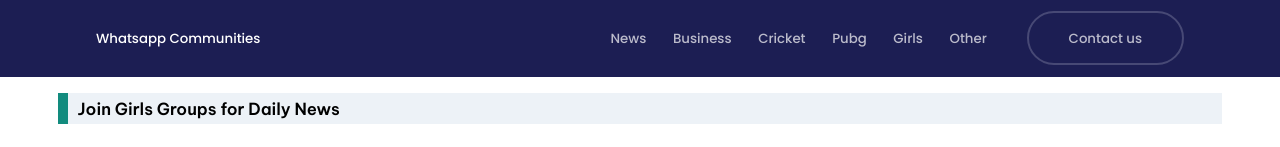
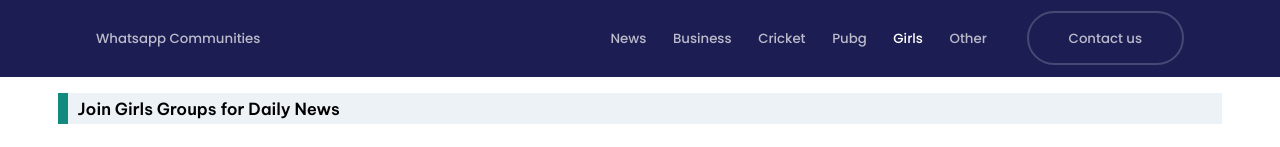
Before and after one commit to Tahirasif31/whatsappgrouplinks_next.js, a Next.js app: page /girls in a window 1280 px wide. Shown: the top 147 px of the page. Built offline with nearby package versions, Linux system fonts and the light colour scheme; no server answers; the database is empty.

Commit message:
Nav active link styling completed with usePathname

```diff
--- a/app/components/Nav.js
+++ b/app/components/Nav.js
@@ -2,52 +2,93 @@
 import Link from "next/link";
 import styles from "./Nav.module.css";
 import { useState } from "react";
+import { usePathname } from "next/navigation";
 
 function Nav() {
   const [mobNav, setMobNav] = useState(false);
   function mobNavHidden() {
     setMobNav((mobNav) => (mobNav ? false : mobNav));
   }
+
+  const pathname = usePathname();
   return (
     <nav className={`${styles.nav} ${mobNav ? styles.navOpen : ""}`}>
       <div className={styles.navContainer}>
-        <Link href={"/"} className={styles.link}>
+        <Link
+          href={"/"}
+          className={`${styles.link} ${pathname === "/" ? styles.active : ""}`}
+        >
           <span className={styles.logo}>Whatsapp Communities</span>
         </Link>
         <nav className={styles.navigation}>
           <ul className={styles.ul}>
             <li className={styles.li} onClick={mobNavHidden}>
-              <Link href={"/news"} className={styles.link}>
+              <Link
+                href={"/news"}
+                className={`${styles.link} ${
+                  pathname === "/news" ? styles.active : ""
+                }`}
+              >
                 News
               </Link>
             </li>
             <li className={styles.li} onClick={mobNavHidden}>
-              <Link href={"/business"} className={styles.link}>
+              <Link
+                href={"/business"}
+                className={`${styles.link} ${
+                  pathname === "/business" ? styles.active : ""
+                }`}
+              >
                 Business
               </Link>
             </li>
             <li className={styles.li} onClick={mobNavHidden}>
-              <Link href={"/cricket"} className={styles.link}>
+              <Link
+                href={"/cricket"}
+                className={`${styles.link} ${
+                  pathname === "/cricket" ? styles.active : ""
+                }`}
+              >
                 Cricket
               </Link>
             </li>
             <li className={styles.li} onClick={mobNavHidden}>
-              <Link href={"/pubg"} className={styles.link}>
+              <Link
+                href={"/pubg"}
+                className={`${styles.link} ${
+                  pathname === "/pubg" ? styles.active : ""
+                }`}
+              >
                 Pubg
               </Link>
             </li>
             <li className={styles.li} onClick={mobNavHidden}>
-              <Link href={"/girls"} className={styles.link}>
+              <Link
+                href={"/girls"}
+                className={`${styles.link} ${
+                  pathname === "/girls" ? styles.active : ""
+                }`}
+              >
                 Girls
               </Link>
             </li>
             <li className={styles.li} onClick={mobNavHidden}>
-              <Link href={"/others"} className={styles.link}>
+              <Link
+                href={"/others"}
+                className={`${styles.link} ${
+                  pathname === "/others" ? styles.active : ""
+                }`}
+              >
                 Other
               </Link>
             </li>
             <li className={styles.li} onClick={mobNavHidden}>
-              <Link href={"/contact-us"} className={styles.link}>
+              <Link
+                href={"/contact-us"}
+                className={`${styles.link} ${
+                  pathname === "/contact-us" ? styles.active : ""
+                }`}
+              >
                 Contact us
               </Link>
             </li>
--- a/app/components/Nav.module.css
+++ b/app/components/Nav.module.css
@@ -13,7 +13,7 @@
   align-items: center;
 }
 .logo {
-  color: var(--White, #fff);
+  /* color: #bbbbcb; */
   font-family: Poppins;
   font-size: 1.6rem;
   font-style: normal;
```
